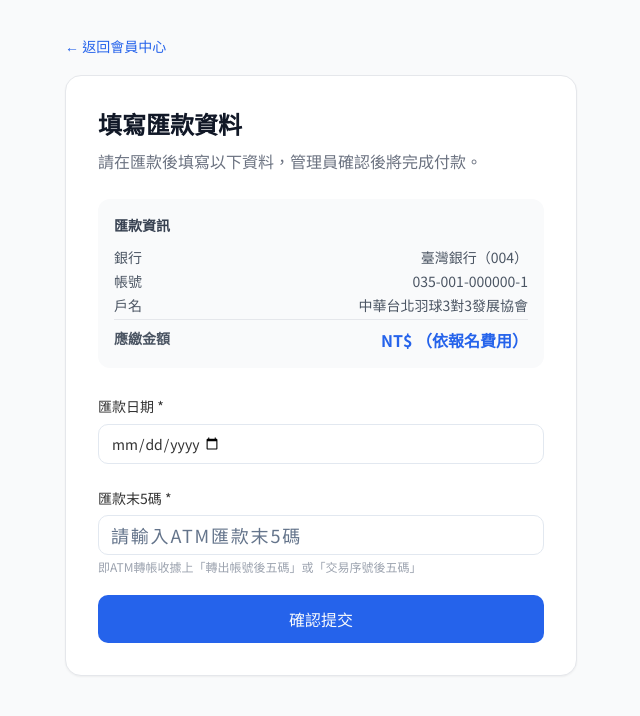
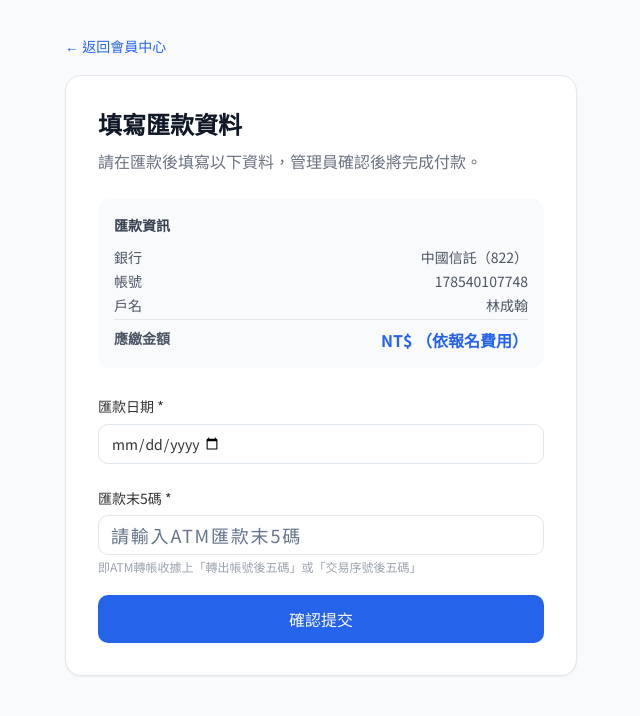
Before and after one commit to newlin76710/3v3, a Next.js app: page /member/payment in a window 1280 px wide. Shown: the top 716 px of the page, without its empty margins (319-959 px from the left). Built offline with nearby package versions, Linux system fonts and the light colour scheme; no server answers; the database is empty; sample sign-in values are in the browser's storage.

Commit message:
fix: replace hardcoded bank info in payment and renew pages with BANK_INFO

```diff
--- a/app/member/payment/page.tsx
+++ b/app/member/payment/page.tsx
@@ -1,6 +1,7 @@
 import { auth } from "@/auth";
 import { redirect } from "next/navigation";
 import { getMemberData } from "@/app/actions/member";
+import { BANK_INFO } from "@/lib/utils";
 import PaymentForm from "./PaymentForm";
 
 export const metadata = { title: "填寫匯款資料 | 中華台北羽球3對3發展協會" };
@@ -30,15 +31,15 @@ export default async function PaymentPage({
             <div className="space-y-1 text-gray-600">
               <div className="flex justify-between">
                 <span>銀行</span>
-                <span className="font-medium">臺灣銀行（004）</span>
+                <span className="font-medium">{BANK_INFO.bankName}（{BANK_INFO.bankCode}）</span>
               </div>
               <div className="flex justify-between">
                 <span>帳號</span>
-                <span className="font-medium">035-001-000000-1</span>
+                <span className="font-medium">{BANK_INFO.accountNumber}</span>
               </div>
               <div className="flex justify-between">
                 <span>戶名</span>
-                <span className="font-medium">中華台北羽球3對3發展協會</span>
+                <span className="font-medium">{BANK_INFO.accountName}</span>
               </div>
               <div className="flex justify-between border-t pt-2 mt-2">
                 <span className="font-semibold">應繳金額</span>
--- a/app/member/renew/page.tsx
+++ b/app/member/renew/page.tsx
@@ -1,6 +1,7 @@
 import { auth } from "@/auth";
 import { redirect } from "next/navigation";
 import { getMemberData } from "@/app/actions/member";
+import { BANK_INFO } from "@/lib/utils";
 import PaymentForm from "@/app/member/payment/PaymentForm";
 
 export const metadata = { title: "會員續費 | 中華台北羽球3對3發展協會" };
@@ -32,9 +33,9 @@ export default async function RenewPage() {
           <div className="bg-blue-50 border border-blue-200 rounded-lg p-4 mb-6">
             <h3 className="font-semibold text-blue-800 mb-2">匯款資訊</h3>
             <div className="text-sm text-blue-700 space-y-1">
-              <p>銀行：臺灣銀行（004）</p>
-              <p>帳號：035-001-000000-1</p>
-              <p>戶名：中華台北羽球3對3發展協會</p>
+              <p>銀行：{BANK_INFO.bankName}（{BANK_INFO.bankCode}）</p>
+              <p>帳號：{BANK_INFO.accountNumber}</p>
+              <p>戶名：{BANK_INFO.accountName}</p>
               <p className="font-semibold">金額：NT$ 500（年費）</p>
             </div>
           </div>
```
